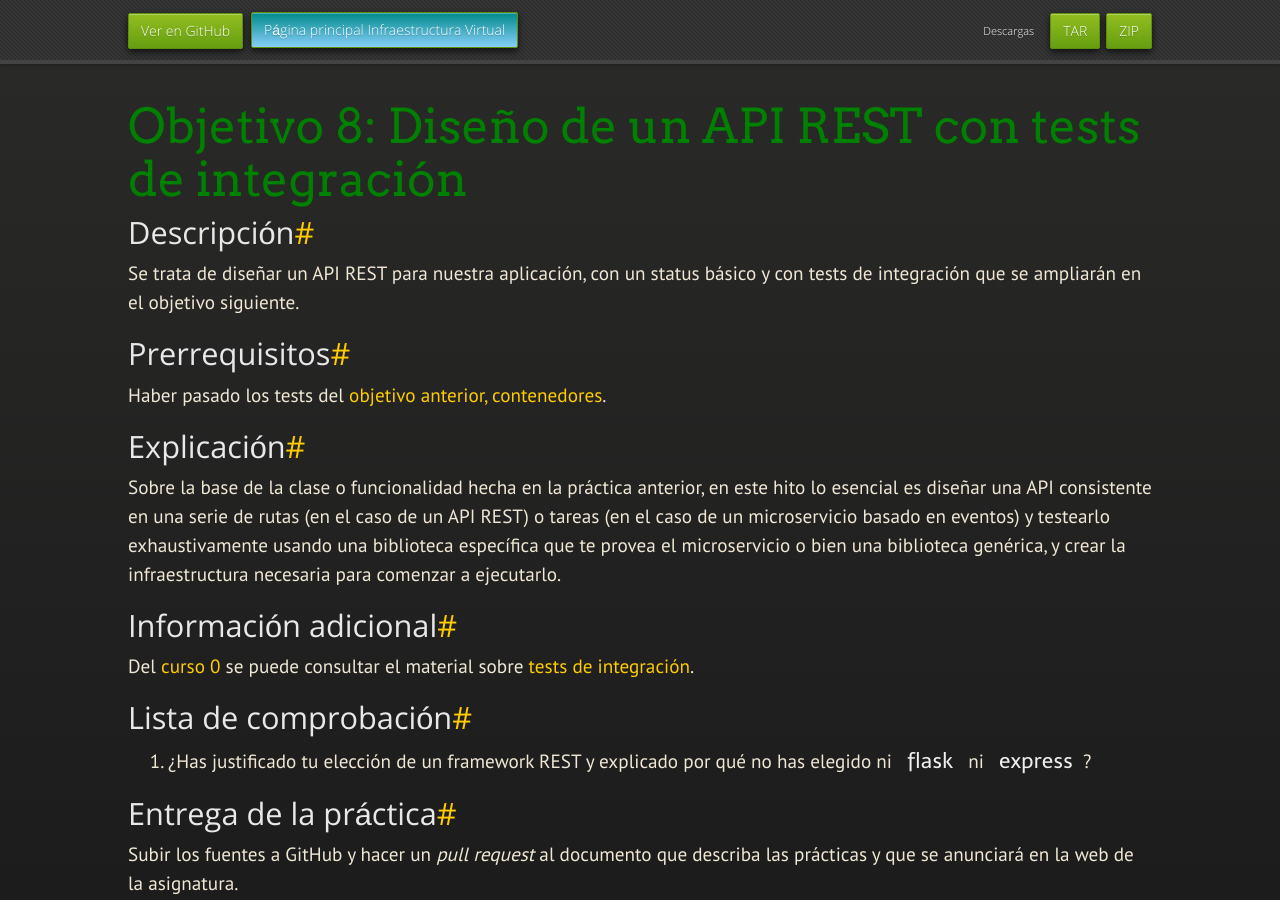
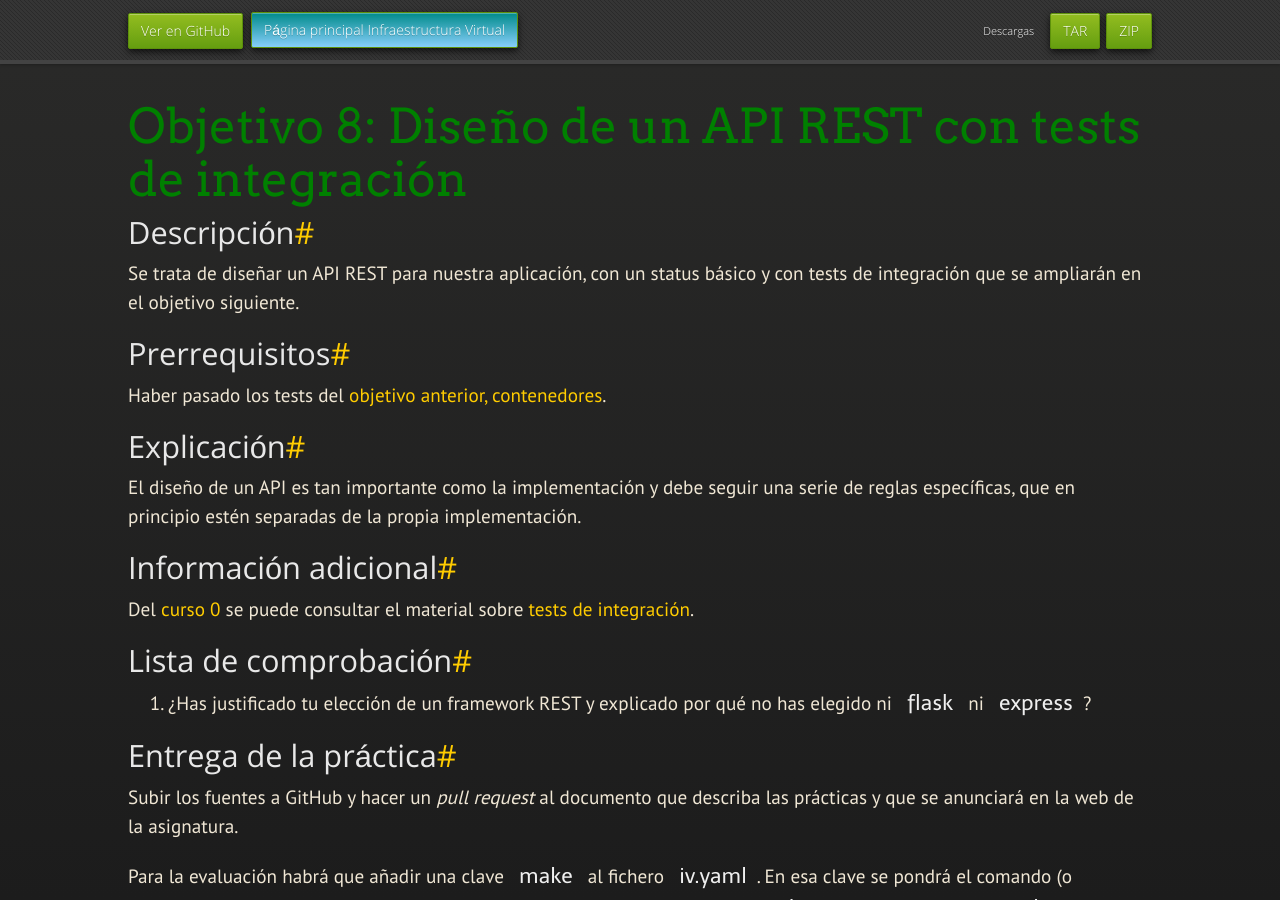
Before and after one commit to JJ/IV, a Jekyll site: the page built from documentos/proyecto/8.REST.md, in a window 1280 px wide and 900 px high. Built offline with Jekyll 4.4.1, drawn with Linux system fonts in a browser that asks for light colours; nearby versions of some CDN libraries; some web fonts are replaced; our own code applies the rules of GitHub Pages for plain Markdown files.

Commit message:
Sync documentos/proyecto/8.REST.md de master a gh-pages

```diff
--- a/documentos/proyecto/8.REST.md
+++ b/documentos/proyecto/8.REST.md
@@ -16,13 +16,9 @@ Haber pasado los tests del [objetivo anterior, contenedores](7.Servicios).
 
 ## Explicación
 
-Sobre la base de la clase o funcionalidad hecha en la práctica
-anterior, en este hito lo esencial es diseñar una API consistente en
-una serie de rutas (en el caso de un API REST) o tareas (en el caso de
-un microservicio basado en eventos) y testearlo exhaustivamente usando
-una biblioteca específica que te provea el microservicio o bien una
-biblioteca genérica, y crear la infraestructura necesaria para
-comenzar a ejecutarlo.
+El diseño de un API es tan importante como la implementación y debe seguir una
+serie de reglas específicas, que en principio estén separadas de la propia
+implementación.
 
 ## Información adicional
 
```
